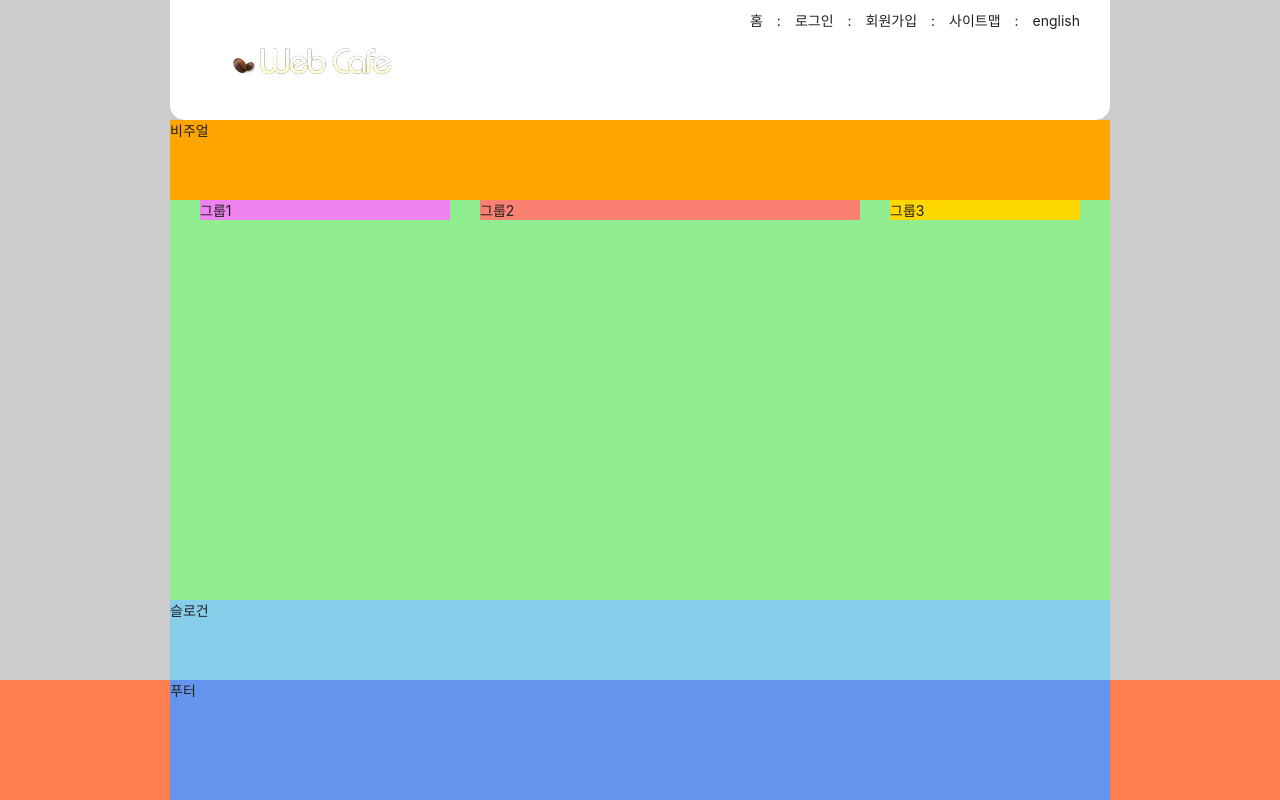
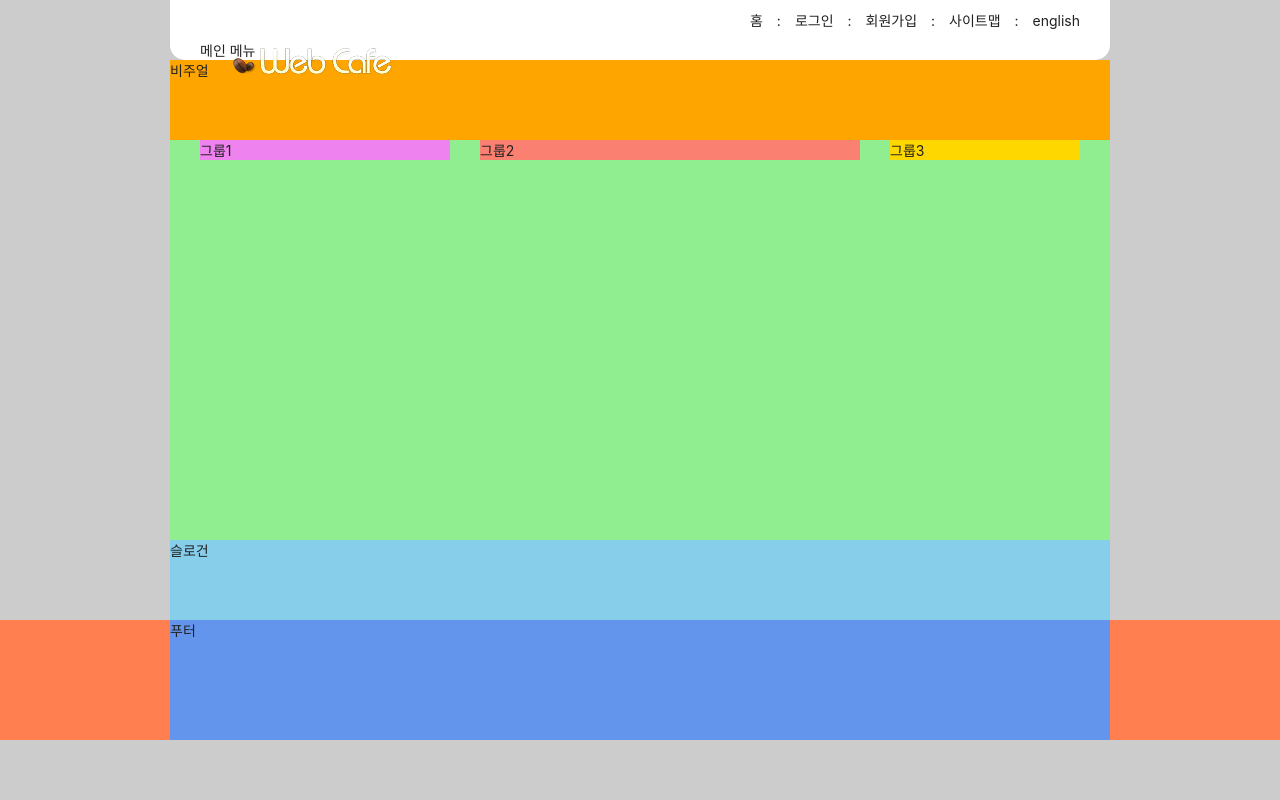
Before and after one commit to jaesukpark77/HTML5, a plain HTML site: page index.html in a window 1280 px wide. Drawn offline with Linux system fonts and the light colour scheme; a web font is replaced by a local one.

Commit message:
Feat:메인메뉴 영역과 숨김 제목 마크업

```diff
--- a/index.html
+++ b/index.html
@@ -30,6 +30,11 @@
       <li><span class="divider" aria-hidden="true">:</span><a href="/">사이트맵</a></li>
       <li><span class="divider" aria-hidden="true">:</span><a href="/">english</a></li>
     </ul>
+    <!-- navigation start -->
+    <nav class="navigation">
+      <h2 class="a11y-hidden">메인 메뉴</h2>
+    </nav>
+    <!-- navigation end -->
     <!-- member End -->
   </header>
   <!-- header End -->
--- a/styles/style.css
+++ b/styles/style.css
@@ -32,7 +32,6 @@ body{
 /* header start */
 .header{
   background:#fff;
-  height:15vh;
   padding:0 30px;
   border-radius:0 0 15px 15px;
   position:relative;
```
